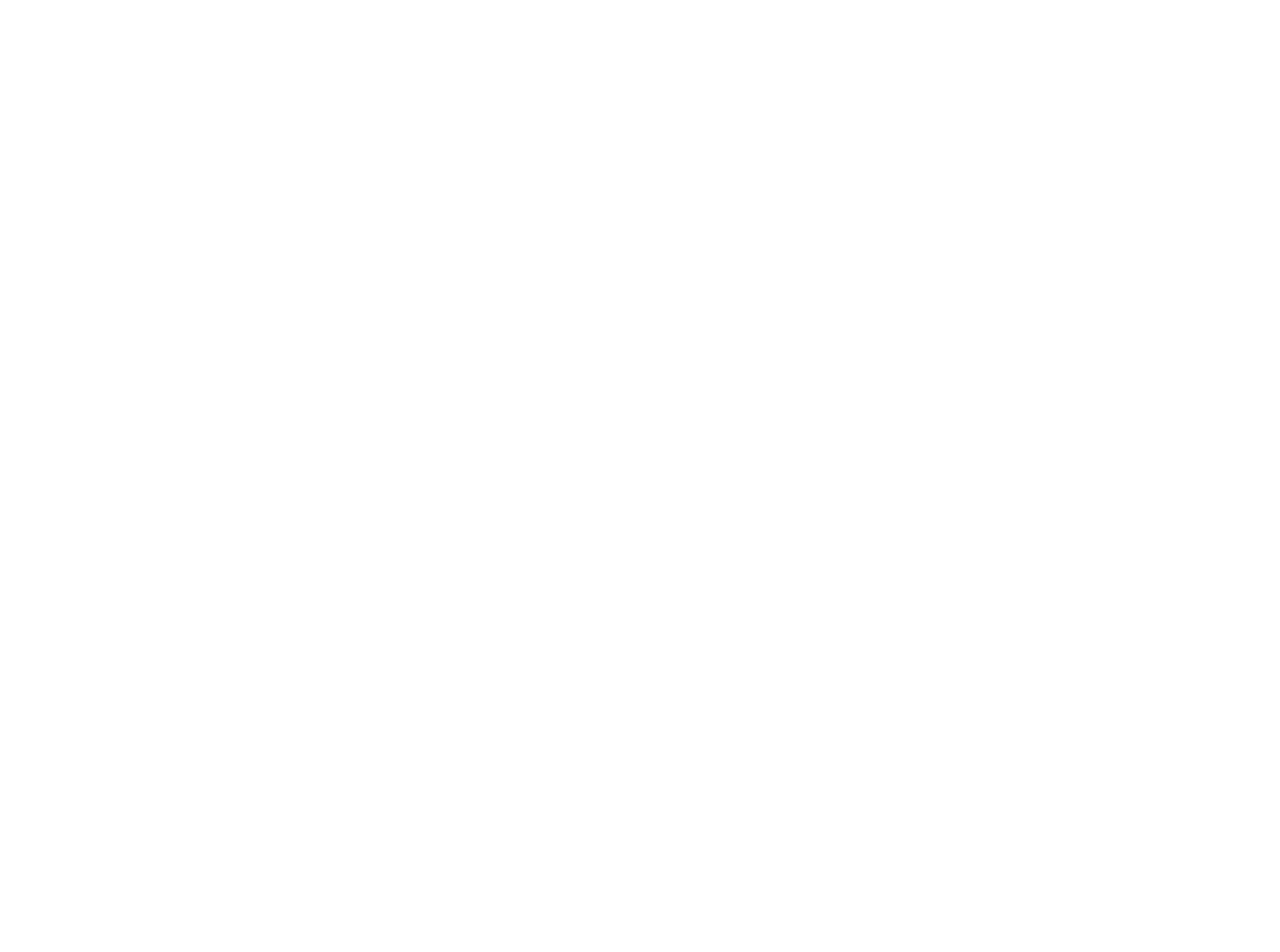
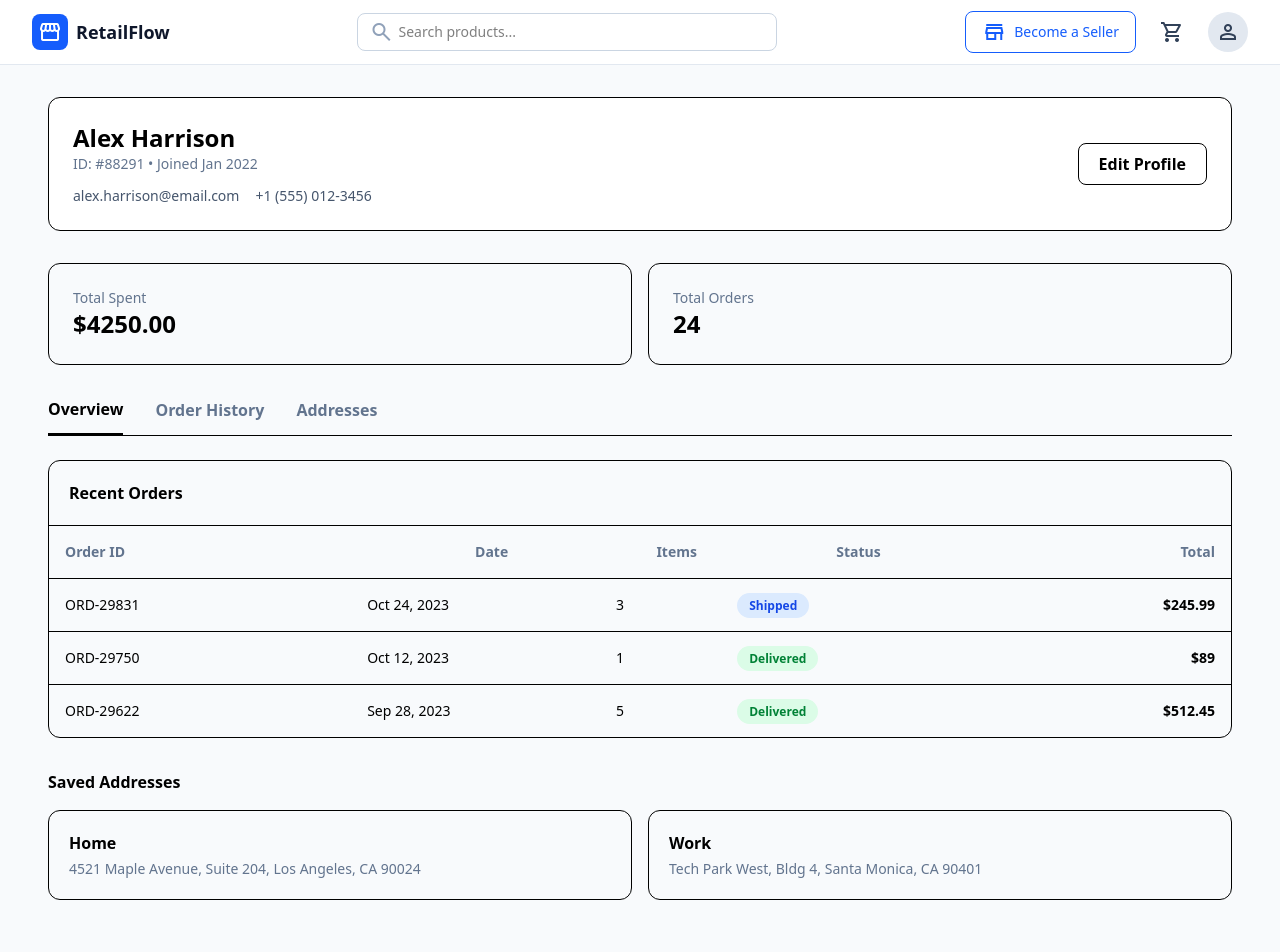
Before and after one commit to Rishab-Dani/retail-shop-digitalization, a React (Vite) app in the folder frontend/: page /customer/profile in a window 1280 px wide. Before the commit this address had no page. Shown: the top 952 px of the page. Before the commit the page ends 800 px from the top, so only its background shows below. Built offline with nearby package versions, Linux system fonts and the light colour scheme.

Commit message:
Successfully Added CustomerProfile.jsx

```diff
--- a/frontend/src/App.jsx
+++ b/frontend/src/App.jsx
@@ -29,6 +29,7 @@
 import Cart from "./pages/Customer/Cart";
 import Checkout from "./pages/Customer/Checkout";
 import OrderSuccess from "./pages/Customer/OrderSuccess"
+import CustomerProfile from "./pages/Customer/CustomerProfile";
 
 
 
@@ -68,7 +69,7 @@
    <Route path="cart" element={<Cart />} />
  <Route path="checkout" element={<Checkout />}/>
  <Route path="order-success" element={<OrderSuccess />}/>
-{/* <Route path="profile" element={<CustomerProfile />} /> */}
+<Route path="profile" element={<CustomerProfile />} />
 </Route>
 </Routes>
     </BrowserRouter>
--- a/frontend/src/pages/customer/Checkout.jsx
+++ b/frontend/src/pages/customer/Checkout.jsx
@@ -163,7 +163,7 @@
 
         {/* RIGHT */}
         <div className="lg:col-span-5 xl:col-span-4 sticky top-24">
-          <div className="bg-white rounded-xl border border-slate-300">
+          <div className="bg-white rounded-xl border border-slate-300 shadow-sm">
             <div className="p-6 border-b font-bold">Order Summary</div>
 
             <div className="p-6 space-y-4">
--- /dev/null
+++ b/frontend/src/pages/customer/CustomerProfile.jsx
@@ -0,0 +1,202 @@
+import { useState } from "react";
+import { useNavigate } from "react-router-dom";
+
+const CustomerProfile = () => {
+  const navigate = useNavigate();
+  const [activeTab, setActiveTab] = useState("overview");
+
+  // Mock data
+  const customer = {
+    name: "Alex Harrison",
+    id: "#88291",
+    joined: "Jan 2022",
+    email: "alex.harrison@email.com",
+    phone: "+1 (555) 012-3456",
+    totalSpent: 4250,
+    totalOrders: 24,
+  };
+
+  const orders = [
+    {
+      id: "ORD-29831",
+      date: "Oct 24, 2023",
+      items: 3,
+      status: "Shipped",
+      total: 245.99,
+    },
+    {
+      id: "ORD-29750",
+      date: "Oct 12, 2023",
+      items: 1,
+      status: "Delivered",
+      total: 89.0,
+    },
+    {
+      id: "ORD-29622",
+      date: "Sep 28, 2023",
+      items: 5,
+      status: "Delivered",
+      total: 512.45,
+    },
+  ];
+
+  const addresses = [
+    {
+      type: "Home",
+      address: "4521 Maple Avenue, Suite 204, Los Angeles, CA 90024",
+      default: true,
+    },
+    {
+      type: "Work",
+      address: "Tech Park West, Bldg 4, Santa Monica, CA 90401",
+      default: false,
+    },
+  ];
+
+  return (
+    <div className="max-w-7xl mx-auto px-6 lg:px-12 py-8">
+
+      {/* ================= Header ================= */}
+      <div className="bg-white border rounded-xl p-6 mb-8 flex justify-between items-center">
+        <div>
+          <h1 className="text-2xl font-bold">{customer.name}</h1>
+          <p className="text-sm text-slate-500">
+            ID: {customer.id} • Joined {customer.joined}
+          </p>
+          <div className="flex gap-4 mt-3 text-sm text-slate-600">
+            <span>{customer.email}</span>
+            <span>{customer.phone}</span>
+          </div>
+        </div>
+        <button className="px-5 py-2 border rounded-lg font-semibold hover:bg-slate-50">
+          Edit Profile
+        </button>
+      </div>
+
+      {/* ================= Metrics ================= */}
+      <div className="grid grid-cols-1 sm:grid-cols-2 gap-4 mb-8">
+        <div className="border rounded-xl p-6">
+          <p className="text-sm text-slate-500">Total Spent</p>
+          <p className="text-2xl font-bold text-primary">
+            ${customer.totalSpent.toFixed(2)}
+          </p>
+        </div>
+        <div className="border rounded-xl p-6">
+          <p className="text-sm text-slate-500">Total Orders</p>
+          <p className="text-2xl font-bold">{customer.totalOrders}</p>
+        </div>
+      </div>
+
+      {/* ================= Tabs ================= */}
+      <div className="border-b flex gap-8 mb-6">
+        {["overview", "orders", "addresses"].map((tab) => (
+          <button
+            key={tab}
+            onClick={() => setActiveTab(tab)}
+            className={`pb-3 font-semibold capitalize ${
+              activeTab === tab
+                ? "border-b-2 border-primary text-primary"
+                : "text-slate-500 hover:text-primary"
+            }`}
+          >
+            {tab === "orders" ? "Order History" : tab}
+          </button>
+        ))}
+      </div>
+
+      {/* ================= TAB CONTENT ================= */}
+
+      {/* OVERVIEW */}
+      {activeTab === "overview" && (
+        <>
+          {/* Orders */}
+          <div className="border rounded-xl mb-8 overflow-hidden">
+            <div className="p-5 border-b font-bold">Recent Orders</div>
+
+            <table className="w-full text-sm">
+              <thead className="bg-slate-50 text-slate-500">
+                <tr>
+                  <th className="p-4 text-left">Order ID</th>
+                  <th>Date</th>
+                  <th>Items</th>
+                  <th>Status</th>
+                  <th className="p-4 text-right">Total</th>
+                </tr>
+              </thead>
+              <tbody>
+                {orders.map((order) => (
+                  <tr
+                    key={order.id}
+                    className="border-t hover:bg-slate-50 cursor-pointer"
+                    onClick={() => navigate(`/orders/${order.id}`)}
+                  >
+                    <td className="p-4 font-medium text-primary">
+                      {order.id}
+                    </td>
+                    <td>{order.date}</td>
+                    <td>{order.items}</td>
+                    <td>
+                      <span
+                        className={`px-3 py-1 rounded-full text-xs font-semibold ${
+                          order.status === "Delivered"
+                            ? "bg-green-100 text-green-700"
+                            : "bg-blue-100 text-blue-700"
+                        }`}
+                      >
+                        {order.status}
+                      </span>
+                    </td>
+                    <td className="p-4 text-right font-semibold">
+                      ${order.total}
+                    </td>
+                  </tr>
+                ))}
+              </tbody>
+            </table>
+          </div>
+
+          {/* Addresses */}
+          <div>
+            <h3 className="font-bold mb-4">Saved Addresses</h3>
+            <div className="grid md:grid-cols-2 gap-4">
+              {addresses.map((addr, index) => (
+                <div
+                  key={index}
+                  className={`border rounded-xl p-5 ${
+                    addr.default ? "border-primary" : ""
+                  }`}
+                >
+                  <p className="font-semibold">{addr.type}</p>
+                  <p className="text-sm text-slate-500 mt-1">
+                    {addr.address}
+                  </p>
+                </div>
+              ))}
+            </div>
+          </div>
+        </>
+      )}
+
+      {/* ORDER HISTORY */}
+      {activeTab === "orders" && (
+        <div className="border rounded-xl p-6 text-slate-500">
+          Full Order History page coming next 🚀
+        </div>
+      )}
+
+      {/* ADDRESSES */}
+      {activeTab === "addresses" && (
+        <div className="border rounded-xl p-6">
+          {addresses.map((addr, index) => (
+            <div key={index} className="mb-4">
+              <p className="font-semibold">{addr.type}</p>
+              <p className="text-sm text-slate-500">{addr.address}</p>
+            </div>
+          ))}
+        </div>
+      )}
+    </div>
+  );
+};
+
+export default CustomerProfile;
```
